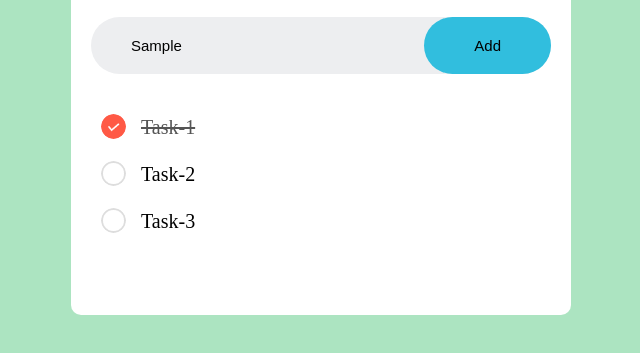
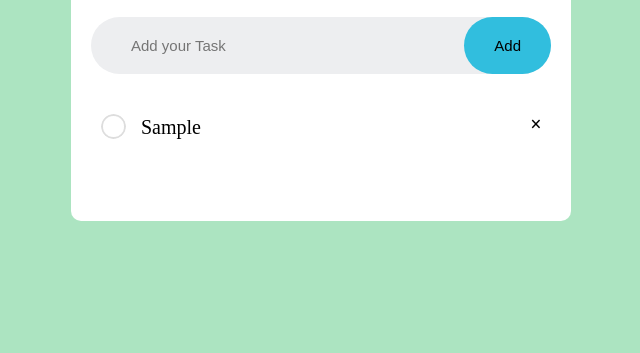
Before and after one commit to subhasis07/JavaScript_Learning, a plain HTML site: page 26. ProjectPractice/02. ToDoApp/index.html in a window 1280 px wide. Both pictures are taken after typing "Sample" into the empty fields and a click on the button "Add". Shown: the part 173-526 px from the top of the page, without its empty margins (319-959 px from the left). Drawn offline with Linux system fonts and the light colour scheme.

Commit message:
task addition functionality added

```diff
--- a/26. ProjectPractice/02. ToDoApp/index.html
+++ b/26. ProjectPractice/02. ToDoApp/index.html
@@ -12,17 +12,19 @@
         <div class="todo-list">
             <h2>To-Do List <img src="Images/icon.png"> </h2>
             <div class="row">
-                <input type="text" name="input-box" placeholder="Add your Task">
-                <button> Add</button>
+                <input type="text" id = "input-box" name="input-box" placeholder="Add your Task">
+                <button onclick="addTask()" > Add</button>
             </div>
 
             <ul id="list-container">
-                <li class="checked">Task-1</li>
+                <!-- <li class="checked">Task-1</li>
                 <li>Task-2</li>
-                <li>Task-3</li>
+                <li>Task-3</li> -->
             </ul>
         </div>
 
     </div>
+
+    <script src="script.js"></script>
 </body>
 </html>
--- /dev/null
+++ b/26. ProjectPractice/02. ToDoApp/script.js
@@ -0,0 +1,39 @@
+const inputValue = document.querySelector("#input-box");
+const listContainer=document.querySelector("#list-container");
+
+function addTask() {
+    if(inputValue.value===''){
+        alert("Task cannot be blank");
+    }else{
+        let li=document.createElement("li");
+        li.innerHTML=inputValue.value;
+        listContainer.appendChild(li);
+
+        let span = document.createElement("span");
+        span.innerHTML="\u00d7";
+        li.appendChild(span);
+    }
+    inputValue.value='';
+    saveData();
+}
+
+listContainer.addEventListener("click",function (elem) {
+    if(elem.target.tagName ==="LI"){
+        elem.target.classList.toggle("checked");
+    }else if (elem.target.tagName ==="SPAN"){
+        elem.target.parentElement.remove();
+    }
+    saveData();
+
+},false);
+
+
+function saveData() {
+    localStorage.setItem("data", listContainer.innerHTML);
+}
+
+function displayTask() {
+    listContainer.innerHTML=localStorage.getItem("data");
+}
+
+displayTask();
--- a/26. ProjectPractice/02. ToDoApp/style.css
+++ b/26. ProjectPractice/02. ToDoApp/style.css
@@ -58,8 +58,8 @@ input{
 button{
     border: none;
     outline: none;
-    padding: 20px 50px;
-    border-radius: 40px;
+    padding: 20px 30px;
+    border-radius: 50px;
     background-color: #31bede;
     font-size: 15px;
     cursor: pointer;
@@ -96,3 +96,19 @@ ul li::before{
 .checked::before{
     background-image: url(Images/checked.png);
 }
+
+ul li span{
+    position: absolute;
+    right: 0;
+    width: 30px;
+    height: 30px;
+    top: 5px;
+    font-size: 20px;
+    font-weight: 600;
+    text-align: center;
+    padding-top: 4px;
+    border-radius: 40px;
+}
+ul li span:hover{
+    background: aqua;
+}
```
Also changed, not shown: 26. ProjectPractice/02. ToDoApp/app.js (deleted).
